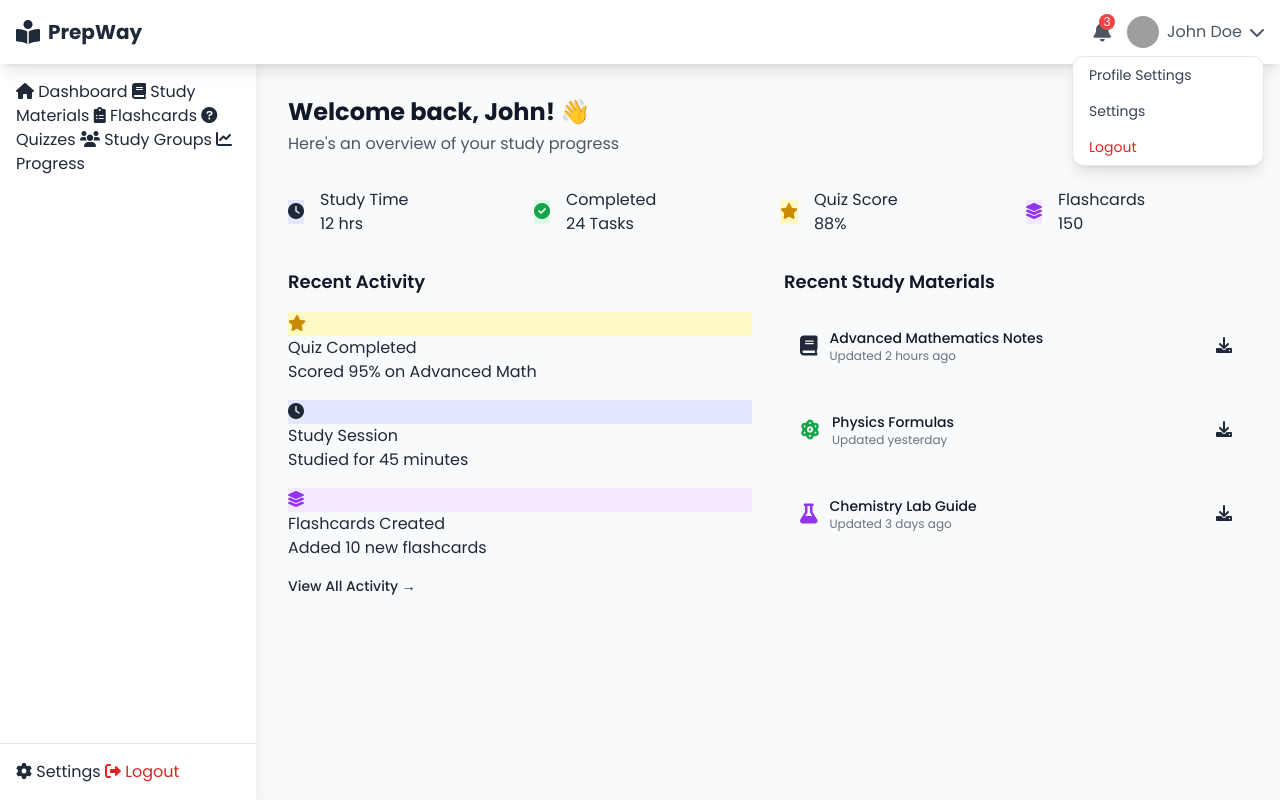
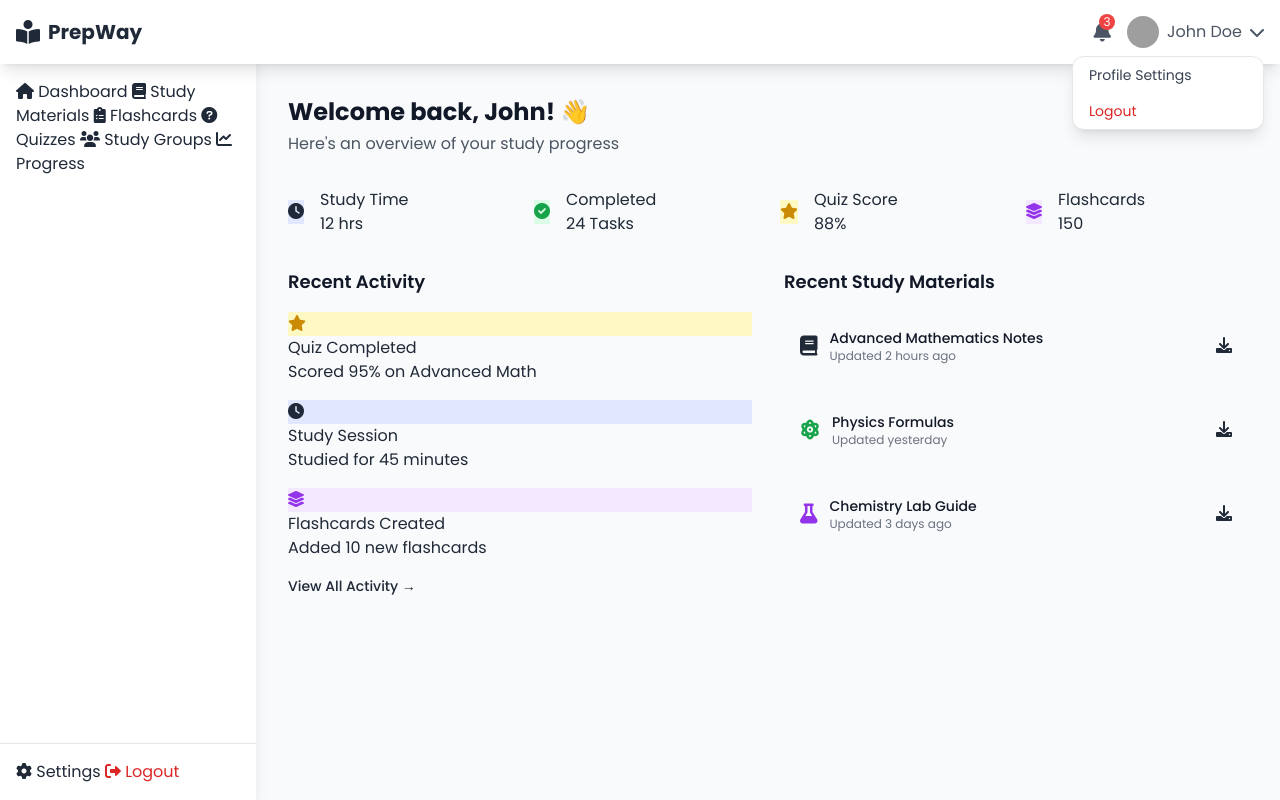
Before and after one commit to Joice-jy/PrepWay, a website: page dashboard.html in a window 1280 px wide. Both pictures are taken after a click on the button "John Doe". Drawn offline with nearby package versions, Linux system fonts and the light colour scheme; grey boxes are pictures that could not be loaded.

Commit message:
Update dashboard.html

```diff
--- a/dashboard.html
+++ b/dashboard.html
@@ -42,8 +42,8 @@
                             <i class="fas fa-chevron-down"></i>
                         </button>
                         <div id="profile-dropdown" class="hidden absolute right-0 mt-2 w-48 bg-white border border-gray-200 rounded-xl shadow-lg z-50">
-                            <a href="#" class="block px-4 py-2 text-sm text-gray-700 hover:bg-gray-100">Profile Settings</a>
-                            <a href="#" onclick="openProfile()" class="block px-4 py-2 text-sm text-gray-700 hover:bg-gray-100">Settings</a>
+                            <!-- <a href="#" class="block px-4 py-2 text-sm text-gray-700 hover:bg-gray-100">Settings</a> -->
+                            <a href="#" onclick="openProfile()" class="block px-4 py-2 text-sm text-gray-700 hover:bg-gray-100">Profile Settings</a>
                             <a href="#" onclick="handleLogout()" class="block px-4 py-2 text-sm text-red-600 hover:bg-gray-100">Logout</a>
                         </div>
                     </div>
```
